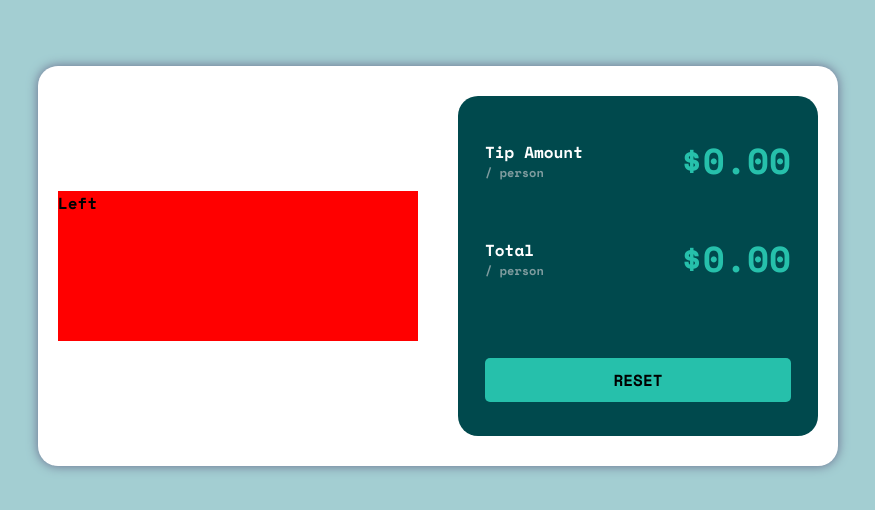
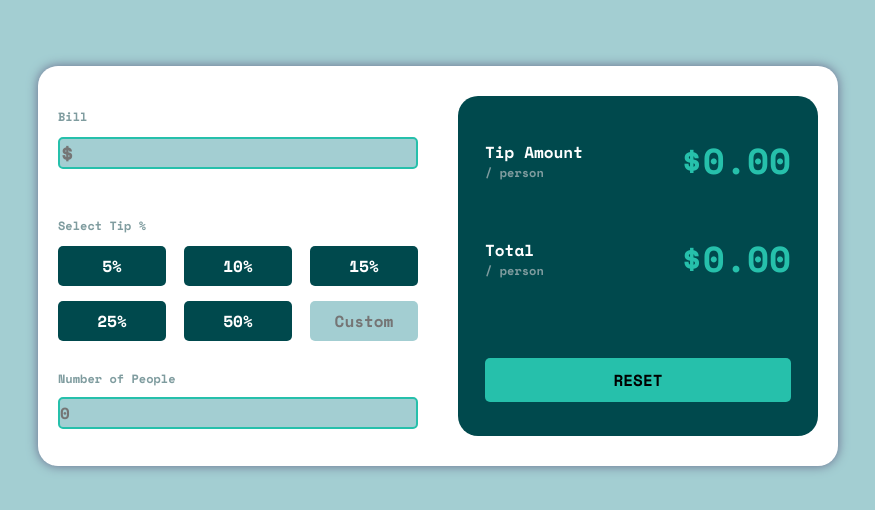
Before and after one commit to DmkMrw/tip-calc-app, a React (Create React App) app: page / in a window 1280 px wide. Shown: the part 134-644 px from the top of the page, without its empty margins (202-1077 px from the left). Built offline with nearby package versions, Linux system fonts and the light colour scheme.

Commit message:
finish style for left box

```diff
--- a/src/App.js
+++ b/src/App.js
@@ -5,7 +5,28 @@ const App = () => {
     <>
       <div className="bill-box">
         <div className="left-box">
-            Left
+          <div className="bill">
+            <span className="title">Bill</span>
+            <div className="bill-price">
+              {/* <span className="dollar">$</span> */}
+              <input type="text" placeholder='$'/>
+            </div>
+          </div>
+          <div className="tip-select">
+            <span className="title">Select Tip %</span>
+            <div className="tip-tiles">
+              <div className="tile">5%</div>
+              <div className="tile">10%</div>
+              <div className="tile">15%</div>
+              <div className="tile">25%</div>
+              <div className="tile">50%</div>
+              <input type="text" className="tile" placeholder='Custom'/>
+            </div>
+          </div>
+          <div className="num-of-ppl">
+            <span className="title">Number of People</span>
+            <input type="text" placeholder='0' />
+          </div>
         </div>
         <div className="right-box">
           <div className="tip-amount-container">
--- a/src/app.scss
+++ b/src/app.scss
@@ -5,7 +5,6 @@
   font-family: 'Space Mono', monospace;
 };
 @import url('https://fonts.googleapis.com/css2?family=Space+Mono:wght@700&display=swap');
-
 
 body {
   height: 100vh;
@@ -27,9 +26,93 @@ body {
   transform: translate(-50%, -50%);
 
   .left-box{
-    height: 150px;
+    height: 85%;
     width: 45%;
-    background-color: red;
+    border-radius: 20px;
+    display: flex;
+    flex-direction: column;
+    align-items: center;
+    justify-content: space-around;
+    position: relative;
+    .bill{
+      width: 100%;
+      margin-bottom: 30px;
+      .title{
+        font-size: 12px;
+        color: hsl(184, 14%, 56%)
+      }
+      .bill-price {
+        width: 100%;
+        input {
+          width: 100%;
+          margin-top: 10px;
+          text-align: left;
+          padding-right: 10px;
+          font-size: 24px;
+          border: none;
+          height: 32px;
+          border: 2px solid hsl(172, 67%, 45%);
+          border-radius: 5px;
+          background-color:hsl(185, 34%, 73%);
+        }
+      }
+    }
+    .tip-select {
+      width: 100%;
+      .title {
+        font-size: 12px;
+        color: hsl(184, 14%, 56%);
+        margin-bottom: 20px;
+      }
+      .tip-tiles {
+        display: flex;
+        flex-wrap: wrap;
+        justify-content: space-between;
+        margin-top: 10px;
+        .tile {
+          background-color: hsl(183, 100%, 15%);
+          font-size: 16px;
+          cursor: pointer;
+          color: #fff;
+          width: 30%;
+          line-height: 40px;
+          height: 40px;
+          border-radius: 5px;
+          margin-bottom: 15px;
+          text-align: center;
+          border: none;
+          &:last-child{
+            background-color: hsl(185, 34%, 73%);
+          }
+          &:hover, &:focus {
+            background-color:hsl(185, 34%, 73%);
+            color: hsl(183, 100%, 15%);
+          }
+        }
+      }
+    }
+    .num-of-ppl{
+      display: flex;
+      flex-direction: column;
+      width: 100%;
+      .title {
+        font-size: 12px;
+        color: hsl(184, 14%, 56%)
+      }
+      input {
+        width: 100%;
+        margin-top: 10px;
+        text-align: left;
+        padding-right: 10px;
+        font-size: 24px;
+        border: none;
+        height: 32px;
+        border: 2px solid hsl(172, 67%, 45%);
+        border-radius: 5px;
+        background-color:hsl(185, 34%, 73%);
+        font-size: 16px;
+      }
+    }
   }
 
   .right-box {
@@ -86,5 +169,4 @@ body {
           }
         }
   }
-
 }
```
Lines whose indentation alone changed are shown as unchanged.
